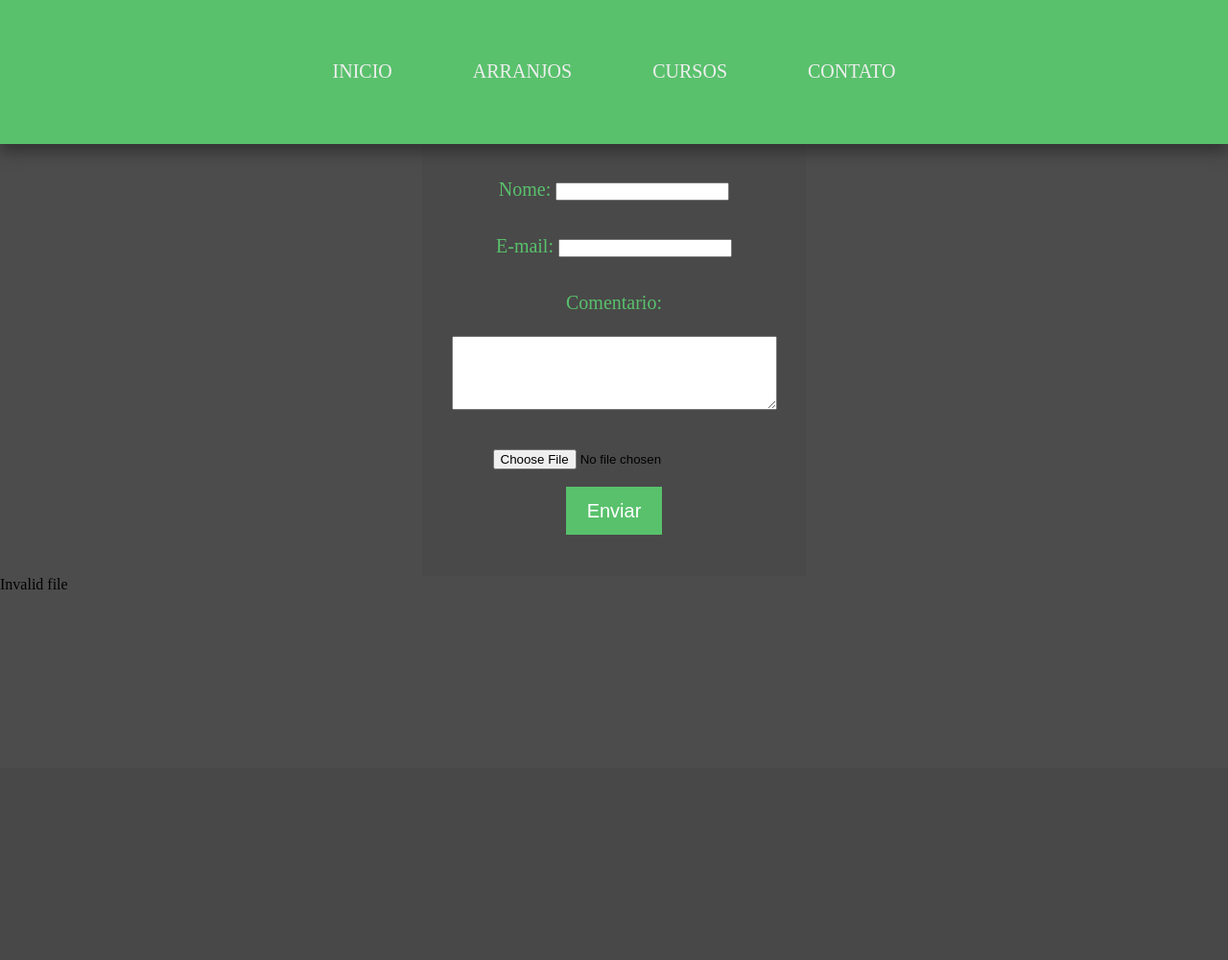
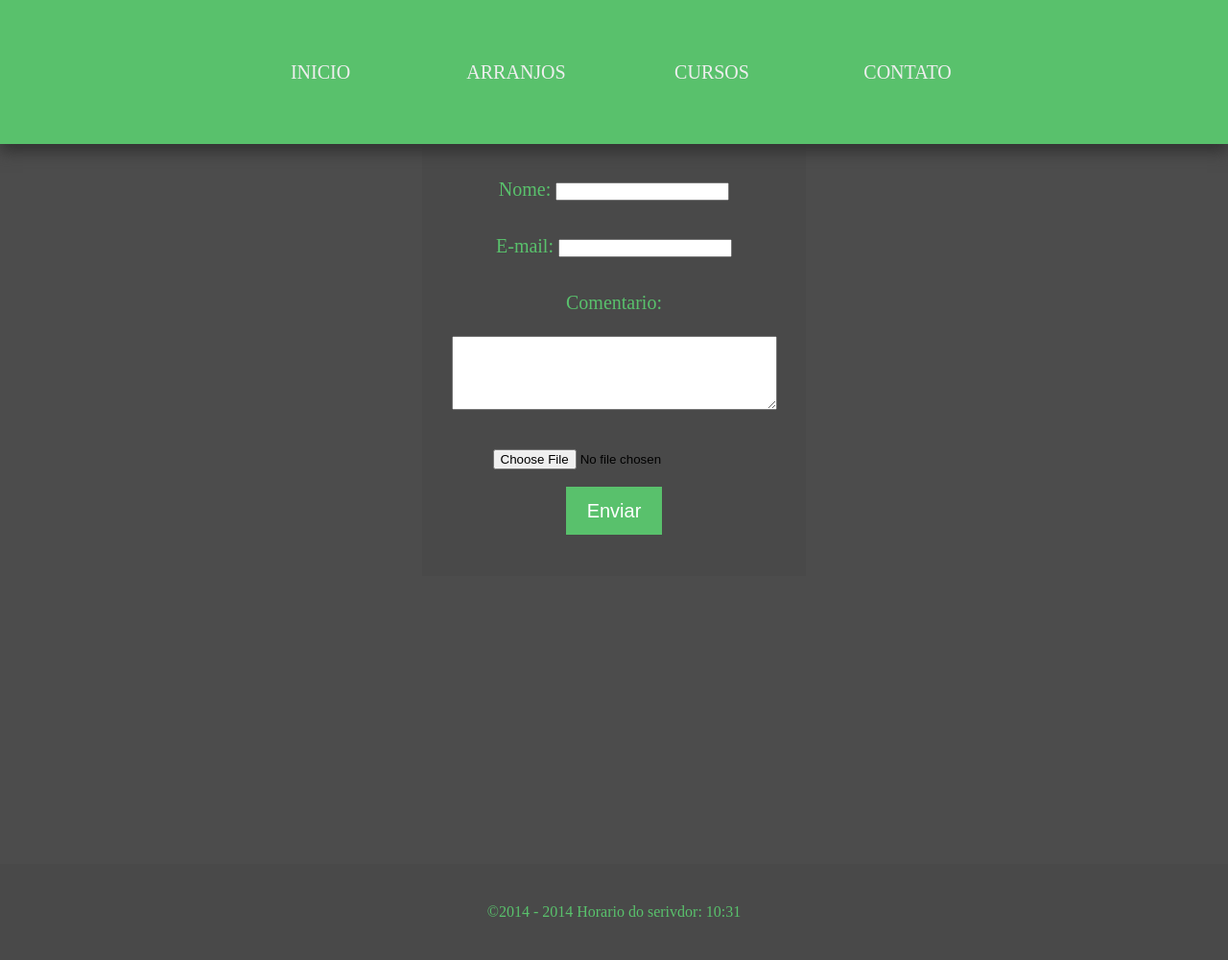
Before and after one commit to ademir2011/SiteMusic, a PHP site: page /_HTML/partitura.php in a window 1280 px wide. Shown: the whole page at 96% size. Before the commit the page ends 614 px from the top, so only its background shows below. Run offline with PHP 8.4, Linux system fonts and the light colour scheme; data that the repository does not hold is empty.

Commit message:
Atualizando 4.0

```diff
--- a/_CSS/index.css
+++ b/_CSS/index.css
@@ -5,6 +5,7 @@
 }
 
 body, html {
+
     width: 100%;
     height: 100%;
     background-color: #4C4C4C;
@@ -31,10 +32,9 @@ body, html {
 
 .BarraMenu ul li
 {
-	line-height: 149px;
+	line-height: 130px;
 	margin: auto;
-	padding-right: 40px;
-	padding-left: 40px;
+	padding: 0;
 	position: relative;
 	display: inline-block;
 }
@@ -46,9 +46,12 @@ body, html {
 
 .BarraMenu ul li a
 {
+	display: block;
+	width: 200px;
+	height: auto;
 	color: #EEEEEE;
 	font-size: 20px;
-	padding: 10px 0;
+	padding: 10px 0px;
 	font-family: Corbel;
 	text-decoration: none;
 }
--- /dev/null
+++ b/_CSS/rodape.css
@@ -0,0 +1,22 @@
+footer
+{
+
+	position: absolute;
+	width: 100%;
+	height: 100px;
+	background-color: #494949;
+	font-family: Corbel;
+	color: #59C16C;
+	bottom:-200px;
+}
+
+footer ul
+{
+	list-style:none;
+	line-height: 100px;
+}
+
+footer ul li
+{
+	display: inline-block;
+}
--- a/_HTML/cursos.php
+++ b/_HTML/cursos.php
@@ -3,6 +3,7 @@
 <head>
 	<meta charset="utf-8">
 	<link rel="stylesheet" type="text/css" href="../_CSS/index.css">
+	<link rel="stylesheet" type="text/css" href="../_CSS/rodape.css">
 	<title>MUSIC SITE</title>
 
 </head>
@@ -14,5 +15,7 @@
 
 ?>
 
+<?php require '../_PHP/rodape.php' ?>
+
 </body>
 </html>
--- a/_HTML/partitura.php
+++ b/_HTML/partitura.php
@@ -3,7 +3,8 @@
 <head>
 	<meta charset="utf-8">
 	<link rel="stylesheet" type="text/css" href="../_CSS/index.css">
-	<link rel="stylesheet" type="text/css" href="../_CSS/escolha.css">
+	<link rel="stylesheet" type="text/css" href="../_CSS/formulario.css">
+	<link rel="stylesheet" type="text/css" href="../_CSS/rodape.css">
 	<title>MUSIC SITE</title>
 
 </head>
@@ -19,5 +20,7 @@
 ?>
 
 
+<?php require '../_PHP/rodape.php' ?>
+
 </body>
 </html>
--- a/_PHP/cadastroArranjos.php
+++ b/_PHP/cadastroArranjos.php
@@ -25,38 +25,3 @@
 	   </ul>
 	</form>
 </center>
-
-
-
-<?php
-$allowedExts = array("gif", "jpeg", "jpg", "png");
-$temp = explode(".", $_FILES["file"]["name"]);
-$extension = end($temp);
-
-if ((($_FILES["file"]["type"] == "image/gif")
-|| ($_FILES["file"]["type"] == "image/jpeg")
-|| ($_FILES["file"]["type"] == "image/jpg")
-|| ($_FILES["file"]["type"] == "image/pjpeg")
-|| ($_FILES["file"]["type"] == "image/x-png")
-|| ($_FILES["file"]["type"] == "image/png"))
-&& ($_FILES["file"]["size"] < 20000)
-&& in_array($extension, $allowedExts)) {
-  if ($_FILES["file"]["error"] > 0) {
-    echo "Return Code: " . $_FILES["file"]["error"] . "<br>";
-  } else {
-    echo "Upload: " . $_FILES["file"]["name"] . "<br>";
-    echo "Type: " . $_FILES["file"]["type"] . "<br>";
-    echo "Size: " . ($_FILES["file"]["size"] / 1024) . " kB<br>";
-    echo "Temp file: " . $_FILES["file"]["tmp_name"] . "<br>";
-    if (file_exists("upload/" . $_FILES["file"]["name"])) {
-      echo $_FILES["file"]["name"] . " already exists. ";
-    } else {
-      move_uploaded_file($_FILES["file"]["tmp_name"],
-      "upload/" . $_FILES["file"]["name"]);
-      echo "Stored in: " . "upload/" . $_FILES["file"]["name"];
-    }
-  }
-} else {
-  echo "Invalid file";
-}
-?>
--- /dev/null
+++ b/_PHP/rodape.php
@@ -0,0 +1,34 @@
+
+
+
+<?php
+
+	function linhas($val)
+	{
+		for ($i=0; $i < $val; $i++) {
+			echo "<br>";
+		}
+	}
+?>
+
+<?php
+
+
+
+?>
+
+<footer>
+	<center>
+		<ul>
+			<li>
+				&copy;2014 - <?php echo date("Y") ?>
+			</li>
+			<li>
+				<?php
+					date_default_timezone_set("America/Fortaleza");
+					echo "Horario do serivdor: ".date("h:i");
+				?>
+			</li>
+		</ul>
+	</center>
+</footer>
```
Also changed, not shown: _HTML/contato.php (+17 -3 lines), _HTML/inicio.php (+11 -0 lines), _PHP/cadastroUsuario.php (added, +10 -0 lines), _CSS/formulario.css (renamed from _CSS/escolha.css), 2 other files.
